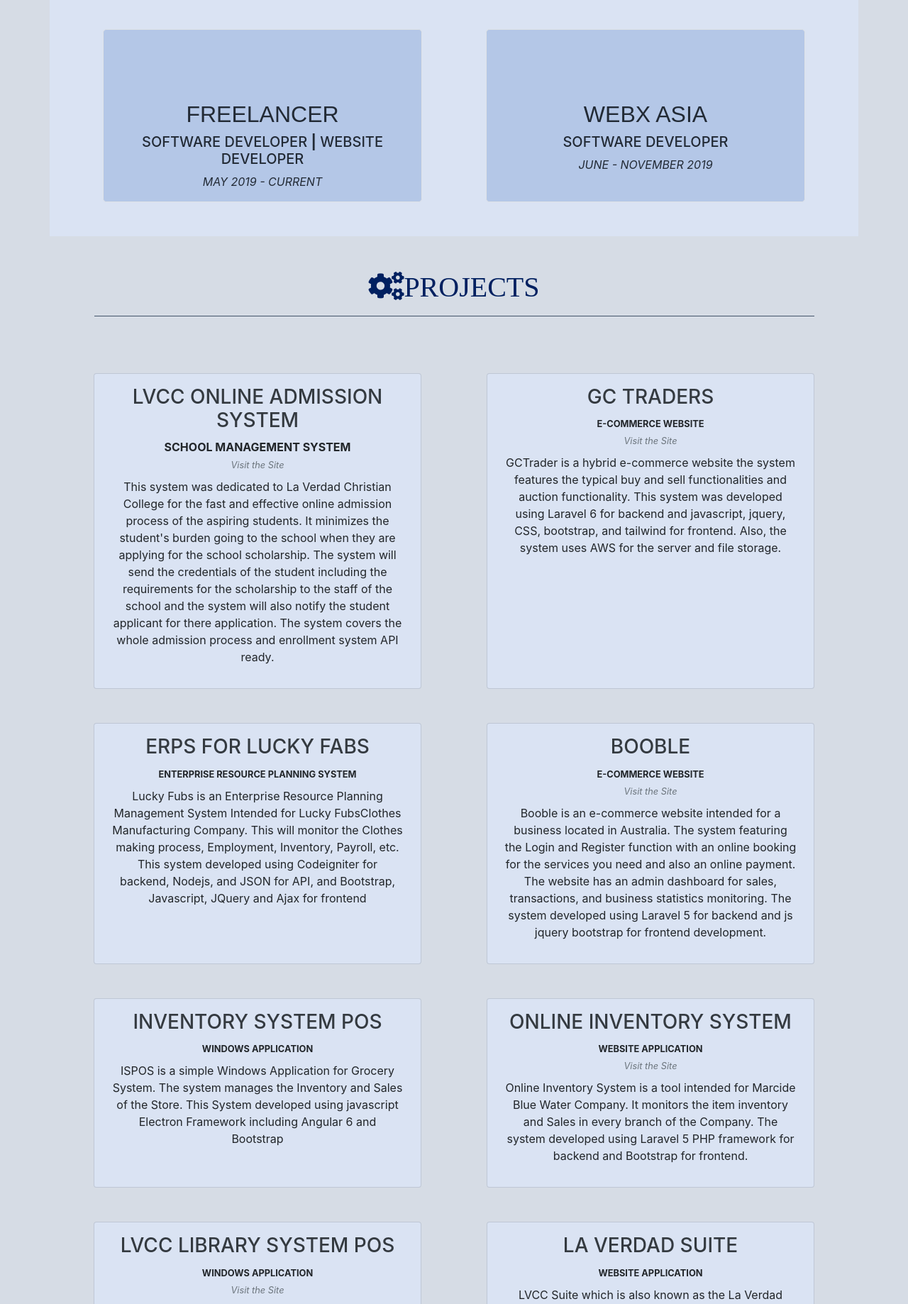
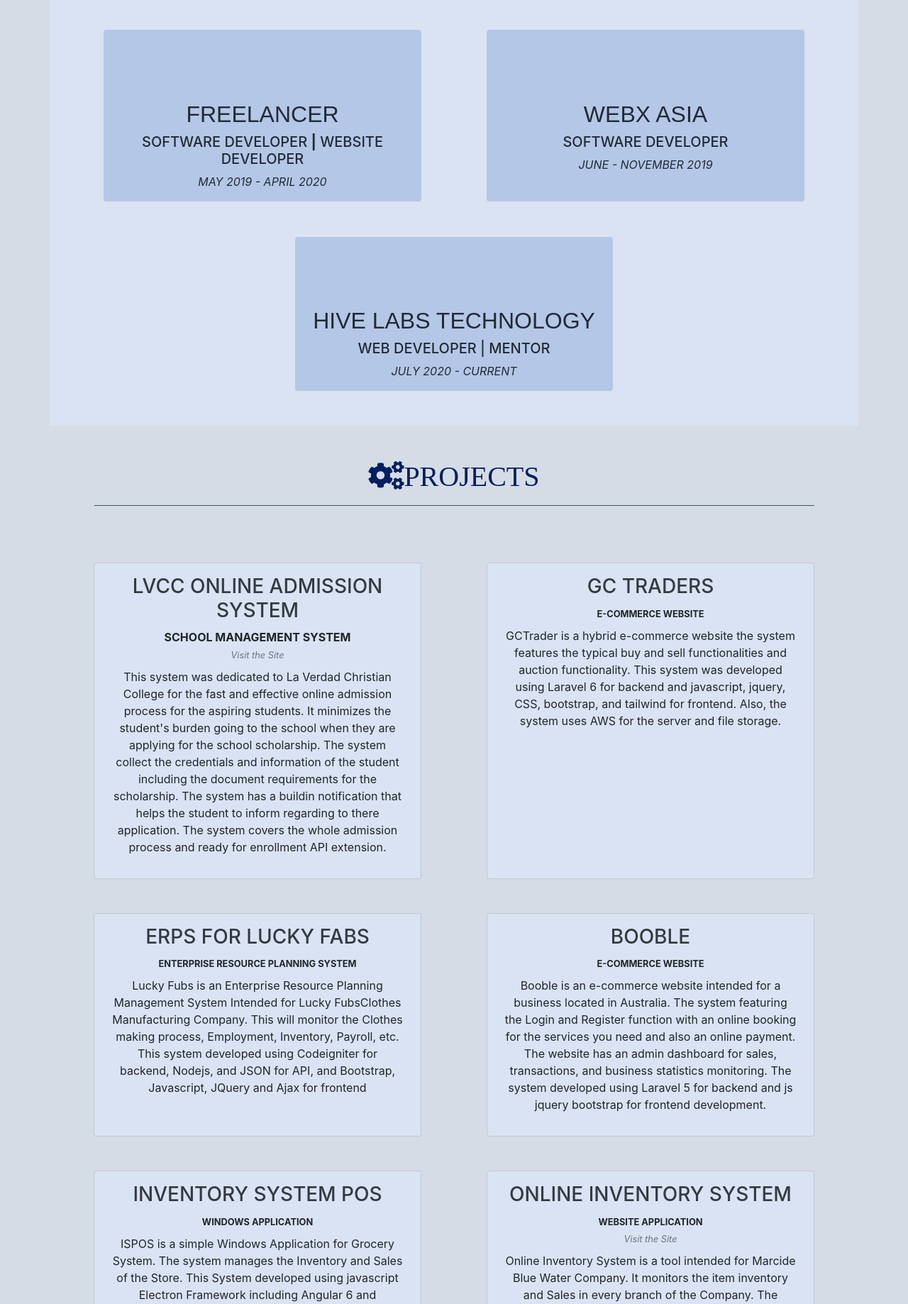
Before and after one commit to kentdayrit/kentdayrit.github.io, a PHP site: page / in a window 1280 px wide. Shown: the part 712-2550 px from the top of the page at 71% size. Run offline with PHP 8.4, Linux system fonts and the light colour scheme; some libraries are stand-ins or nearby versions.

Commit message:
update details

```diff
--- a/app/pages/sections/experiences-section.php
+++ b/app/pages/sections/experiences-section.php
@@ -11,7 +11,7 @@
 			<i class="fas fa-briefcase display-4 mb-3"></i>
 			<h2 style="font-family: Arial">FREELANCER</h2>
 			<h5>SOFTWARE DEVELOPER <b>|</b> WEBSITE DEVELOPER</h5>
-			<span><i>MAY 2019 - CURRENT</i></span>
+			<span><i>MAY 2019 - APRIL 2020</i></span>
 		</div>
 		<div class="col-md-5 mt-5 p-3 mx-auto text-center border rounded-lg" style="background-color: #b4c7e7; color: #222a35;">
 			<i class="fas fa-briefcase display-4 mb-3"></i>
@@ -19,5 +19,11 @@
 			<h5>SOFTWARE DEVELOPER</h5>
 			<span><i>JUNE - NOVEMBER 2019</i></span>
 		</div>
+		<div class="col-md-5 mt-5 p-3 mx-auto text-center border rounded-lg" style="background-color: #b4c7e7; color: #222a35;">
+			<i class="fas fa-briefcase display-4 mb-3"></i>
+			<h2 style="font-family: Arial">HIVE LABS TECHNOLOGY</h2>
+			<h5>WEB DEVELOPER | MENTOR</h5>
+			<span><i>JULY 2020 - CURRENT</i></span>
+		</div>
 	</div>
 </section>
--- a/app/pages/sections/projects-section.php
+++ b/app/pages/sections/projects-section.php
@@ -12,15 +12,21 @@
 			<span><b>SCHOOL MANAGEMENT SYSTEM</b></span>
 			<span><small><i><a href="http://lvcc-online-admission-system.herokuapp.com/login" target="_blank" class="text-secondary">Visit the Site</a></i></small></span>
 			<p class="ml-2 mr-2 mt-2">
-				This system was dedicated to La Verdad Christian College for the fast and effective online admission process of the aspiring students. It minimizes the student's burden going to the school when they are applying for the school scholarship. The system will send the credentials of the student including the requirements for the scholarship to the staff of the school and the system will also notify the student applicant for there application. The system covers the whole admission process and enrollment system API ready.
+				This system was dedicated to La Verdad Christian College for the fast and effective online admission process for the aspiring students.
+				It minimizes the student's burden going to the school when they are applying for the school scholarship.
+				The system collect the credentials and information of the student including the document requirements for the scholarship.
+				The system has a buildin notification that helps the student to inform regarding to there application.
+				The system covers the whole admission process and ready for enrollment API extension.
 			</p>
 		</div>
 		<div class="col-md-5 text-center mx-auto mt-5 p-3 card card-body" style="background-color: #dae3f3;">
 			<h3 class="text-dark">GC TRADERS</h3>
 			<span><small><b>E-COMMERCE WEBSITE</b></small></span>
-			<span><small><i><a href="http://gctrader.com.au/" target="_blank" class="text-secondary">Visit the Site</a></i></small></span>
+			<!-- <span><small><i><a href="http://gctrader.com.au/" target="_blank" class="text-secondary">Visit the Site</a></i></small></span> -->
 			<p class="ml-2 mr-2 mt-2">
-				GCTrader is a hybrid e-commerce website the system features the typical buy and sell functionalities and auction functionality. This system was developed using Laravel 6 for backend and javascript, jquery, CSS, bootstrap, and tailwind for frontend. Also, the system uses AWS for the server and file storage.
+				GCTrader is a hybrid e-commerce website the system features the typical buy and sell functionalities and auction functionality.
+				This system was developed using Laravel 6 for backend and javascript, jquery, CSS, bootstrap, and tailwind for frontend.
+				Also, the system uses AWS for the server and file storage.
 			</p>
 		</div>
 		<div class="col-md-5 text-center mx-auto mt-5 p-3 card card-body" style="background-color: #dae3f3;">
@@ -28,15 +34,20 @@
 			<span><small><b>ENTERPRISE RESOURCE PLANNING SYSTEM</b></small></span>
 			<!-- <span><small><i><a href="" target="_blank" class="text-secondary">Visit the Site</a></i></small></span> -->
 			<p class="ml-2 mr-2 mt-2 ">
-				Lucky Fubs is an Enterprise Resource Planning Management System Intended for Lucky FubsClothes Manufacturing Company. This will monitor the Clothes making process, Employment, Inventory, Payroll, etc. This system developed using Codeigniter for backend, Nodejs, and JSON for API, and Bootstrap, Javascript, JQuery and Ajax for frontend
+				Lucky Fubs is an Enterprise Resource Planning Management System Intended for Lucky FubsClothes Manufacturing Company.
+				This will monitor the Clothes making process, Employment, Inventory, Payroll, etc.
+				This system developed using Codeigniter for backend, Nodejs, and JSON for API, and Bootstrap, Javascript, JQuery and Ajax for frontend
 			</p>
 		</div>
 		<div class="col-md-5 text-center mx-auto mt-5 p-3 card card-body" style="background-color: #dae3f3;">
 			<h3 class="text-dark">BOOBLE</h3>
 			<span><small><b>E-COMMERCE WEBSITE</b></small></span>
-			<span><small><i><a href="http://booble.com.au/" target="_blank" class="text-secondary">Visit the Site</a></i></small></span>
+			<!-- <span><small><i><a href="http://booble.com.au/" target="_blank" class="text-secondary">Visit the Site</a></i></small></span> -->
 			<p class="ml-2 mr-2 mt-2 ">
-				Booble is an e-commerce website intended for a business located in Australia. The system featuring the Login and Register function with an online booking for the services you need and also an online payment. The website has an admin dashboard for sales, transactions, and business statistics monitoring. The system developed using Laravel 5 for backend and js jquery bootstrap for frontend development.
+				Booble is an e-commerce website intended for a business located in Australia.
+				The system featuring the Login and Register function with an online booking for the services you need and also an online payment.
+				The website has an admin dashboard for sales, transactions, and business statistics monitoring.
+				The system developed using Laravel 5 for backend and js jquery bootstrap for frontend development.
 			</p>
 		</div>
 		<div class="col-md-5 text-center mx-auto mt-5 p-3 card card-body" style="background-color: #dae3f3;">
@@ -44,7 +55,9 @@
 			<span><small><b>WINDOWS APPLICATION</b></small></span>
 			<!-- <span><small><i><a href="" target="_blank" class="text-secondary">Visit the Site</a></i></small></span> -->
 			<p class="ml-2 mr-2 mt-2 ">
-				ISPOS is a simple Windows Application for Grocery System. The system manages the Inventory and Sales of the Store. This System developed using javascript Electron Framework including Angular 6 and Bootstrap
+				ISPOS is a simple Windows Application for Grocery System.
+				The system manages the Inventory and Sales of the Store.
+				This System developed using javascript Electron Framework including Angular 6 and Bootstrap
 			</p>
 		</div>
 		<div class="col-md-5 text-center mx-auto mt-5 p-3 card card-body" style="background-color: #dae3f3;">
@@ -52,7 +65,9 @@
 			<span><small><b>WEBSITE APPLICATION</b></small></span>
 			<span><small><i><a href="https://inventory-system-marcide-blue.000webhostapp.com/index.php" target="_blank" class="text-secondary">Visit the Site</a></i></small></span>
 			<p class="ml-2 mr-2 mt-2 ">
-				Online Inventory System is a tool intended for Marcide Blue Water Company. It monitors the item inventory and Sales in every branch of the Company. The system developed using Laravel 5 PHP framework for backend and Bootstrap for frontend.
+				Online Inventory System is a tool intended for Marcide Blue Water Company.
+				It monitors the item inventory and Sales in every branch of the Company.
+				The system developed using Laravel 5 PHP framework for backend and Bootstrap for frontend.
 			</p>
 		</div>
 		<div class="col-md-5 text-center mx-auto mt-5 p-3 card card-body" style="background-color: #dae3f3;">
@@ -60,7 +75,9 @@
 			<span><small><b>WINDOWS APPLICATION</b></small></span>
 			<span><small><i><a href="http://lvcc-library-system.herokuapp.com/" target="_blank" class="text-secondary">Visit the Site</a></i></small></span>
 			<p class="ml-2 mr-2 mt-2 ">
-				LVCC Library System is a software dedicated to La Verdad Christian College. This tool will manage the whole library process including the book's data management, borrowing and buying books management, and book location management. This system is developed using Laravel 5 PHP framework for the backend and bootstrap Javascript JQuery and Ajax for frontend.
+				LVCC Library System is a software dedicated to La Verdad Christian College.
+				This tool will manage the whole library process including the book's data management, borrowing and buying books management, and book location management.
+				This system is developed using Laravel 5 PHP framework for the backend and bootstrap Javascript JQuery and Ajax for frontend.
 			</p>
 		</div>
 		<div class="col-md-5 text-center mx-auto mt-5 p-3 card card-body" style="background-color: #dae3f3;">
@@ -68,7 +85,12 @@
 			<span><small><b>WEBSITE APPLICATION</b></small></span>
 			<!-- <span><small><i><a href="" target="_blank" class="text-secondary">Visit the Site</a></i></small></span> -->
 			<p class="ml-2 mr-2 mt-2 ">
-				LVCC Suite which is also known as the La Verdad Christian College Suite is a tool dedicated and intended for every La Verdad Christian College's students and staff. It is designed to support the educational institution's needs in promoting academic excellence. It showcases an adaptive learning methodology contained in a single system called Adaptive Learning System (ALS). Also, it will serve as an efficient portal mainly for students which encourages them to try and do advance studying in different learning areas. This will enhance their potentials and making them more prepared for the next years of academic studies. This system developed using Laravel 5 PHP framework for the backend and Semantic UI for frontend.
+				LVCC Suite which is also known as the La Verdad Christian College Suite is a tool dedicated and intended for every La Verdad Christian College's students and staff.
+				It is designed to support the educational institution's needs in promoting academic excellence.
+				It showcases an adaptive learning methodology contained in a single system called Adaptive Learning System (ALS).
+				Also, it will serve as an efficient portal mainly for students which encourages them to try and do advance studying in different learning areas.
+				This will enhance their potentials and making them more prepared for the next years of academic studies.
+				This system developed using Laravel 5 PHP framework for the backend and Semantic UI for frontend.
 			</p>
 		</div>
 	</div>
```
